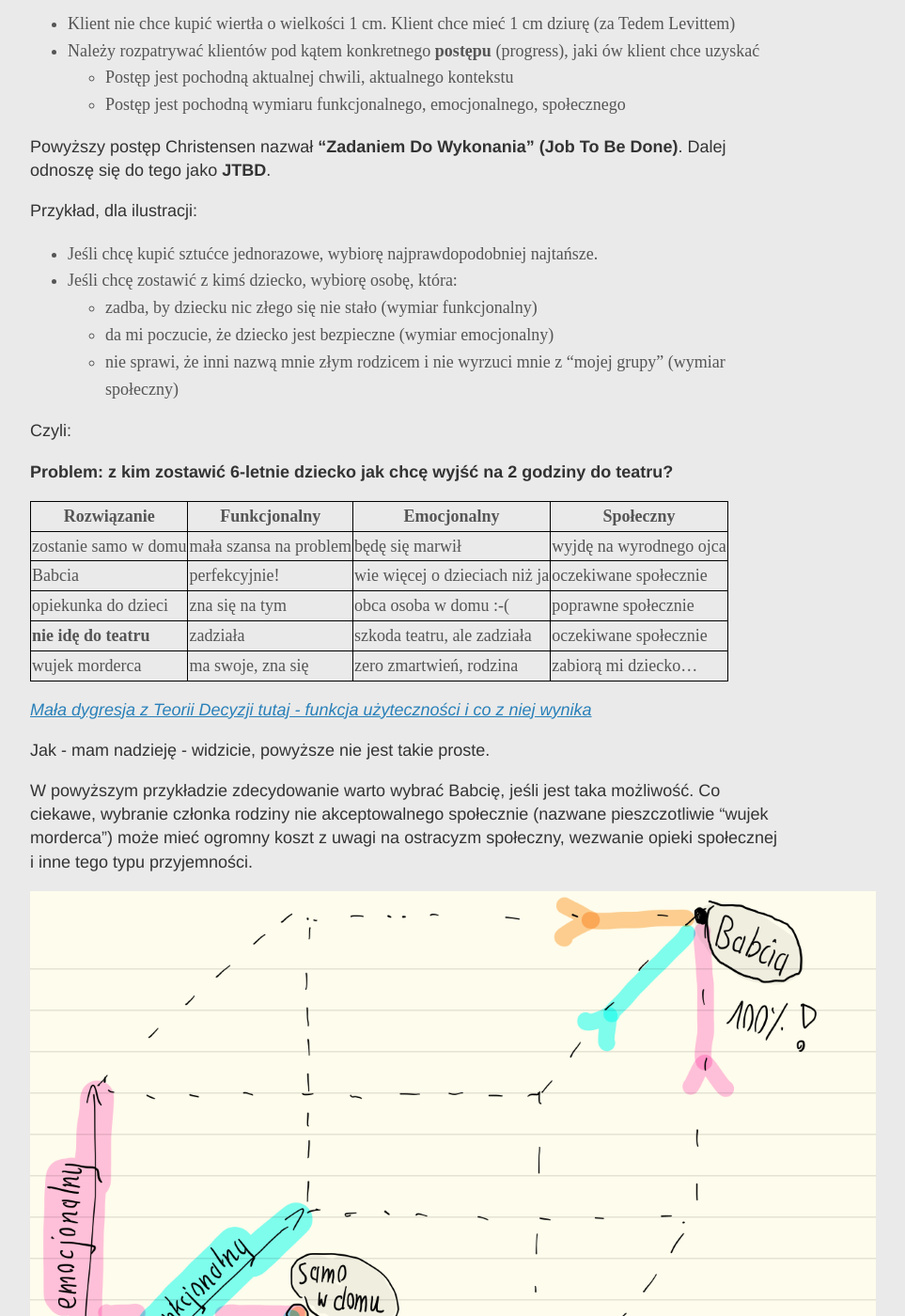
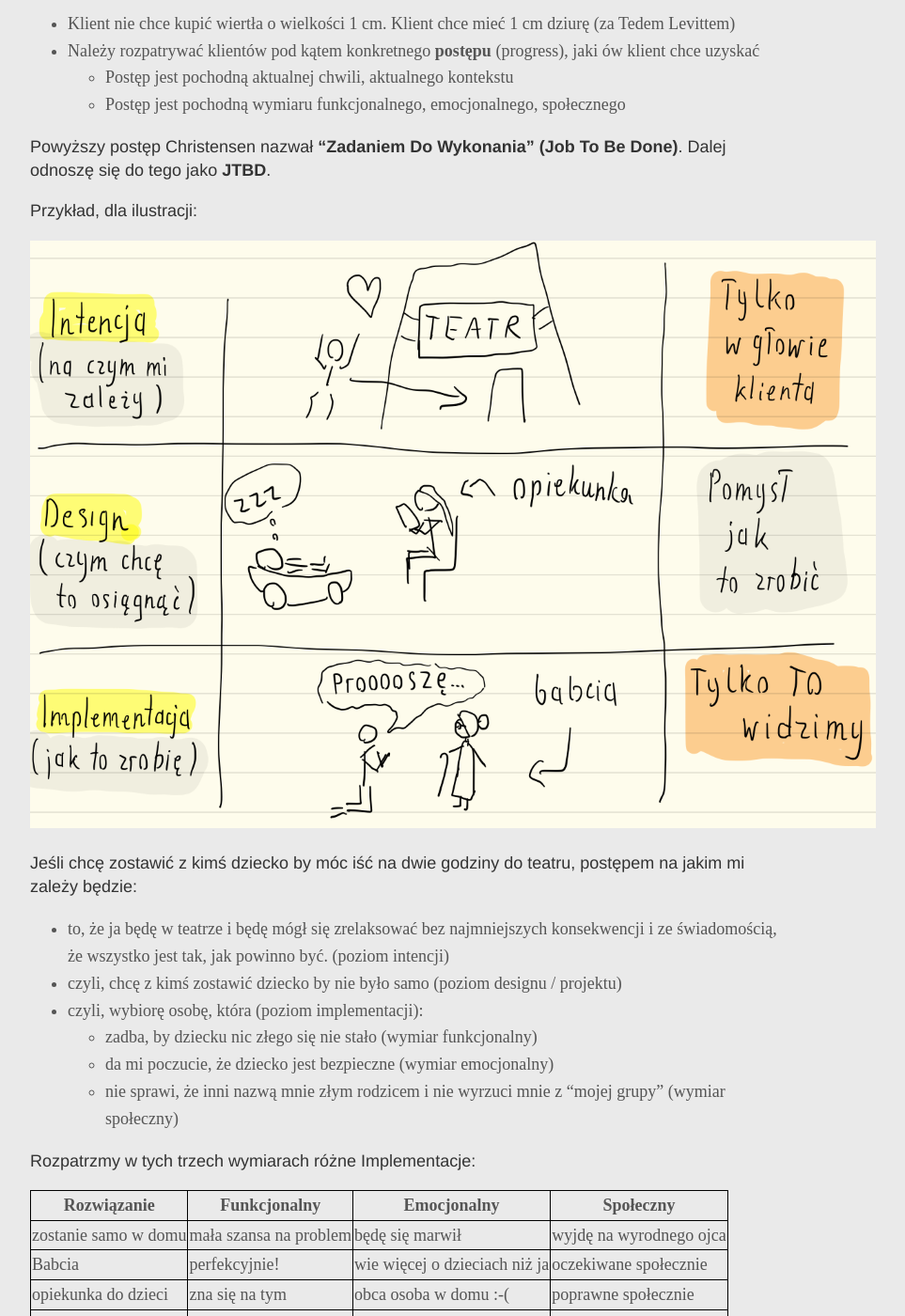
Before and after one commit to ljzolw/ljzolw.github.io, a Jekyll site: the page built from _posts/2018-04-02-parking-nie-na-lotnisku.md, in a window 1280 px wide and 1400 px high, scrolled down 3248 px. Shown: the whole window at 94% size, without its empty margins (208-1171 px from the left). Built offline with Jekyll 4.4.1, drawn with Linux system fonts in a browser that asks for light colours; some of the changed text lies outside the part shown.

Commit message:
Checking the readability

```diff
--- a/_posts/2018-04-02-parking-nie-na-lotnisku.md
+++ b/_posts/2018-04-02-parking-nie-na-lotnisku.md
@@ -94,15 +94,18 @@ Powyższy postęp Christensen nazwał **"Zadaniem Do Wykonania" (Job To Be Done)
 
 Przykład, dla ilustracji:
 
-* Jeśli chcę kupić sztućce jednorazowe, wybiorę najprawdopodobniej najtańsze.
-* Jeśli chcę zostawić z kimś dziecko, wybiorę osobę, która:
+![Poziom Intencji (na czym mi zależy): chcę iść do teatru. Poziom Designu (czym chcę to osiągnąć): opiekunka do dziecka. Poziom Implementacji (jak to zrobię): poproszę Babcię. Tylko poziom implementacji widzimy - działania klienta.](/img/180402/180403-tripiramida.png)
+
+Jeśli chcę zostawić z kimś dziecko by móc iść na dwie godziny do teatru, postępem na jakim mi zależy będzie:
+
+* to, że ja będę w teatrze i będę mógł się zrelaksować bez najmniejszych konsekwencji i ze świadomością, że wszystko jest tak, jak powinno być. (poziom intencji)
+* czyli, chcę z kimś zostawić dziecko by nie było samo (poziom designu / projektu)
+* czyli, wybiorę osobę, która (poziom implementacji):
     * zadba, by dziecku nic złego się nie stało (wymiar funkcjonalny)
     * da mi poczucie, że dziecko jest bezpieczne (wymiar emocjonalny)
     * nie sprawi, że inni nazwą mnie złym rodzicem i nie wyrzuci mnie z "mojej grupy" (wymiar społeczny)
 
-Czyli:
-
-**Problem: z kim zostawić 6-letnie dziecko jak chcę wyjść na 2 godziny do teatru?**
+Rozpatrzmy w tych trzech wymiarach różne Implementacje:
 
 | Rozwiązanie          | Funkcjonalny           | Emocjonalny                   | Społeczny                 |
 |----------------------|------------------------|-------------------------------|---------------------------|
@@ -114,13 +117,13 @@ Czyli:
 
 _[Mała dygresja z Teorii Decyzji tutaj - funkcja użyteczności i co z niej wynika](/scraps/180402-pnnl-teoria-decyzji)_
 
-Jak - mam nadzieję - widzicie, powyższe nie jest takie proste.
+![Graficzne przedstawienie tabelki powyżej dla Babci i dziecka samego w domu, w 3d. Babcia wygrywa.](/img/180402/180403-babcia-wygrywa.png)
 
-W powyższym przykładzie zdecydowanie warto wybrać Babcię, jeśli jest taka możliwość. Co ciekawe, wybranie członka rodziny nie akceptowalnego społecznie (nazwane pieszczotliwie "wujek morderca") może mieć ogromny koszt z uwagi na ostracyzm społeczny, wezwanie opieki społecznej i inne tego typu przyjemności.
+W powyższym przykładzie zdecydowanie warto wybrać Babcię, jeśli jest taka możliwość.
 
-![Graficzne przedstawienie tabelki powyżej dla Babci i dziecka samego w domu, w 3d](/img/180402/180403-babcia-wygrywa.png)
+Co ciekawe, wybranie członka rodziny nie akceptowalnego społecznie (nazwane pieszczotliwie "wujek morderca") może mieć ogromny koszt z uwagi na ostracyzm społeczny, wezwanie opieki społecznej i inne tego typu przyjemności.
 
-Jeśli chcecie poćwiczyć, rozpatrzcie następujące przypadki zgodnie z powyższą teorią:
+Tyle wyjaśniania teorii Christensena; jeśli chcecie poćwiczyć, rozpatrzcie następujące przypadki zgodnie z powyższą teorią:
 
 * Zakup nowego smartfona (jakiego?) w środowisku miłośników lub przeciwników Apple / Androida.
 * Pójście do McDonalda lub lokalnej restauracji w kraju, w którym nasze żołądki nie są przystosowane (np. wszystko jest za ostre)
```
Also changed, not shown: other parts of _posts/2018-04-02-parking-nie-na-lotnisku.md (+2 -0 lines), img/180402/180403-tripiramida.png (added).
